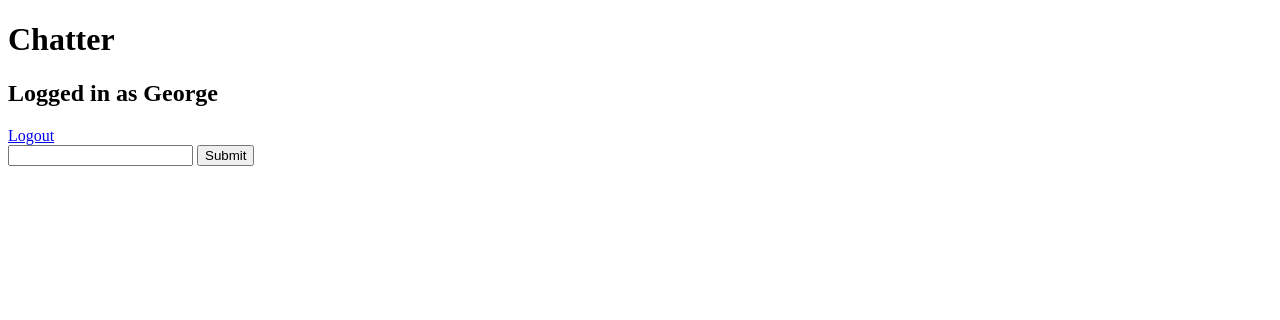
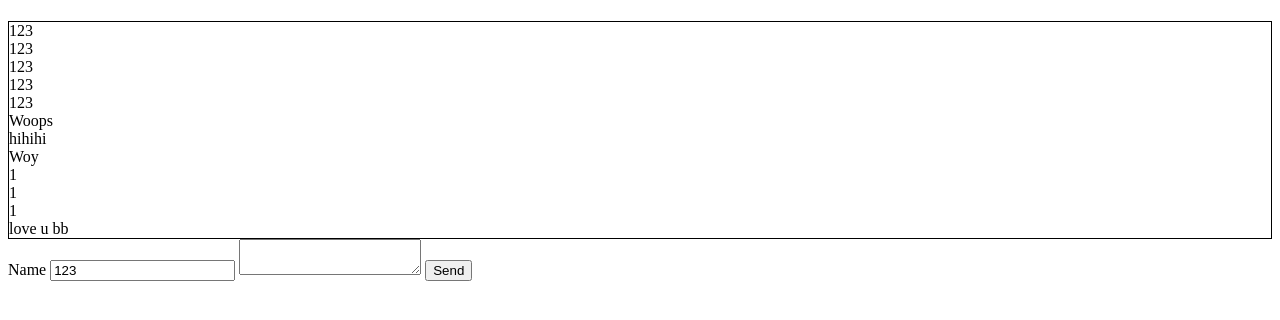
Before and after one commit to Jacavena/chatter-chat-app, a Flask app: page / in a window 1280 px wide. Shown: the top 320 px of the page. Run offline with Flask 2, Linux system fonts and the light colour scheme; a user stored in the database is signed in; data comes from the database, SQL or seed files in the repository.

Commit message:
Finish basic app

```diff
--- /dev/null
+++ b/app.py
@@ -0,0 +1,54 @@
+from flask import Flask, render_template, request, redirect, url_for, session
+from flask_sqlalchemy import SQLAlchemy
+from os import urandom
+
+app = Flask(__name__)
+app.config['SQLALCHEMY_DATABASE_URI'] = 'sqlite:///messages.sqlite3'
+app.config['SQLALCHEMY_TRACK_MODIFICATIONS'] = False
+app.secret_key = urandom(16)
+
+db = SQLAlchemy(app)
+
+class User(db.Model):
+  id = db.Column(db.Integer, primary_key=True)
+  name = db.Column(db.String(20), nullable=False)
+  messages = db.relationship("Message", backref='user', lazy=True)
+
+  def __init__(self, name):
+    self.name = name
+
+
+class Message(db.Model):
+  id = db.Column(db.Integer, primary_key=True)
+  body = db.Column(db.String(300), nullable=False)
+  user_id = db.Column(db.Integer, db.ForeignKey('user.id'), nullable=False)
+
+  def __init__(self, body, user_id):
+    self.body = body
+    self.user_id = user_id
+
+
+@app.route('/')
+def index():
+  return render_template('index.html', messages=Message.query.all(), users=User.query.all())
+
+@app.route('/message', methods=['POST'])
+def message():
+  if not request.form['name'] or not request.form['body']:
+    flash('No name or message', 'error')
+  else:
+    user = User.query.filter_by(name = request.form['name']).first()
+    if not user:
+      user = User(request.form['name'])
+      db.session.add(user)
+      db.session.commit()
+    message = Message(request.form['body'], user.id)
+    db.session.add(message)
+    db.session.commit()
+    session['username'] = user.name
+  return redirect(url_for('index'))
+
+
+if __name__ == '__main__':
+  db.create_all()
+  app.run(debug = True)
--- a/application.py
+++ /dev/null
@@ -1,41 +0,0 @@
-from flask import Flask, redirect, request, render_template, session, url_for
-from flask_restful import Resource, Api
-from flask_jsonpify import jsonify
-from markupsafe import escape
-from json import dumps
-from sqlalchemy import create_engine
-
-db_connect = create_engine('sqlite:///messages.db')
-app = Flask(__name__)
-app.secret_key = b'insertsecretkeyhere'
-api = Api(app)
-
-class Messages(Resource):
-  def get(self):
-    conn = db_connect.connect()
-    query = conn.execute("SELECT * FROM messages")
-    return { 'messages': [query.cursor.fetchall()] }
-  def post(self):
-    print("POSTED!")
-
-api.add_resource(Messages, '/messages')
-
-if __name__ == '__main__':
-    app.run(port='5002')
-
-@app.route('/')
-def index():
-  if 'username' in session:
-    return render_template('index.html', username=escape(session['username']))
-  return render_template('login-form.html') # The form will POST with the value username
-
-@app.route('/login', methods=['POST'])
-def login():
-  if request.method == 'POST' and request.form['username']:
-    session['username'] = request.form['username']
-  return redirect(url_for('index'))
-
-@app.route('/logout')
-def logout():
-  session.pop('username', None)
-  return redirect(url_for('index'))
--- a/static/main.js
+++ /dev/null
@@ -1,16 +0,0 @@
-(function() {
-  function sendMessage() {
-    console.log("WOW");
-  };
-
-  const msgInput = document.getElementsByClassName('message-input')[0];
-  const sendBtn = document.getElementsByClassName('send-button')[0];
-
-  msgInput.addEventListener('keyup', function(event) {
-    if (event.key === 'Enter') {
-      sendMessage();
-    }
-  });
-
-  sendBtn.onclick = sendMessage;
-})();
--- a/templates/index.html
+++ b/templates/index.html
@@ -1,16 +1,29 @@
 <!DOCTYPE html>
-<html>
+<html lang="en">
 <head>
-  <title>CHATTER</title>
+  <meta charset="UTF-8">
+  <meta name="viewport" content="width=device-width, initial-scale=1.0">
+  <title>Document</title>
+  <style type="text/css">
+    .messages {
+      border: 1px solid black;
+    }
+  </style>
 </head>
 <body>
-  <header>
-    <h1>Chatter</h1>
-    <h2>Logged in as {{ username }}</h2>
-    <a href="/logout">Logout</a>
-  </header>
-  <input class="message-input" type="text" />
-  <button class="send-button">Submit</button>
-  <script src="{{ url_for('static', filename = 'main.js') }}"></script>
+  <h1></h1>
+  <div class="messages">
+    {% for message in messages %}
+      <div class="message">
+        {{ message.body }}
+      </div>
+    {% endfor %}
+  </div>
+  <form action="/message" method="POST">
+    <label for="name">Name</label>
+    <input id="name" type="text" name="name" value="{{ session['username'] }}">
+    <textarea name="body"></textarea>
+    <button type="submit">Send</button>
+  </form>
 </body>
 </html>
```
Also changed, not shown: initialize.sql (deleted, +0 -19 lines), requirements.txt (deleted, +0 -13 lines), templates/login-form.html (deleted, +0 -16 lines), README.md (deleted), messages.db (deleted), messages.sqlite3 (added).
